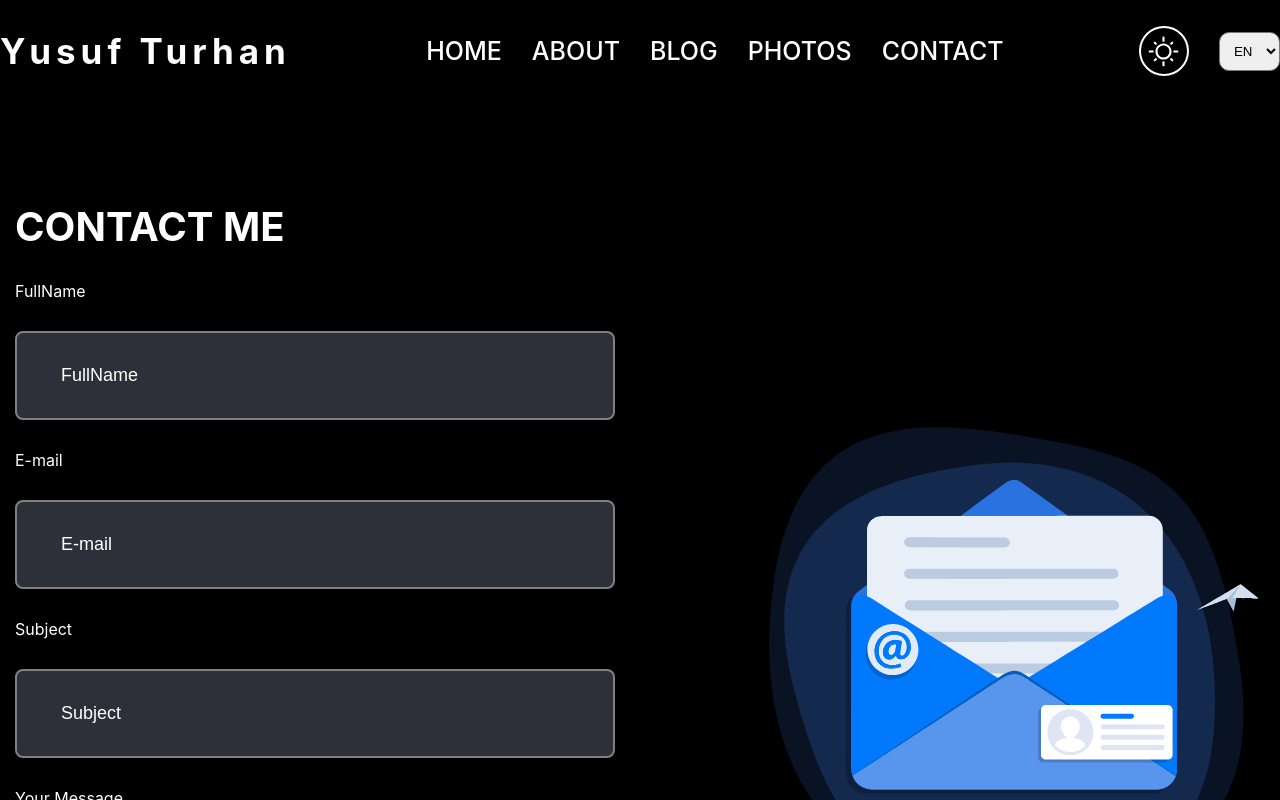
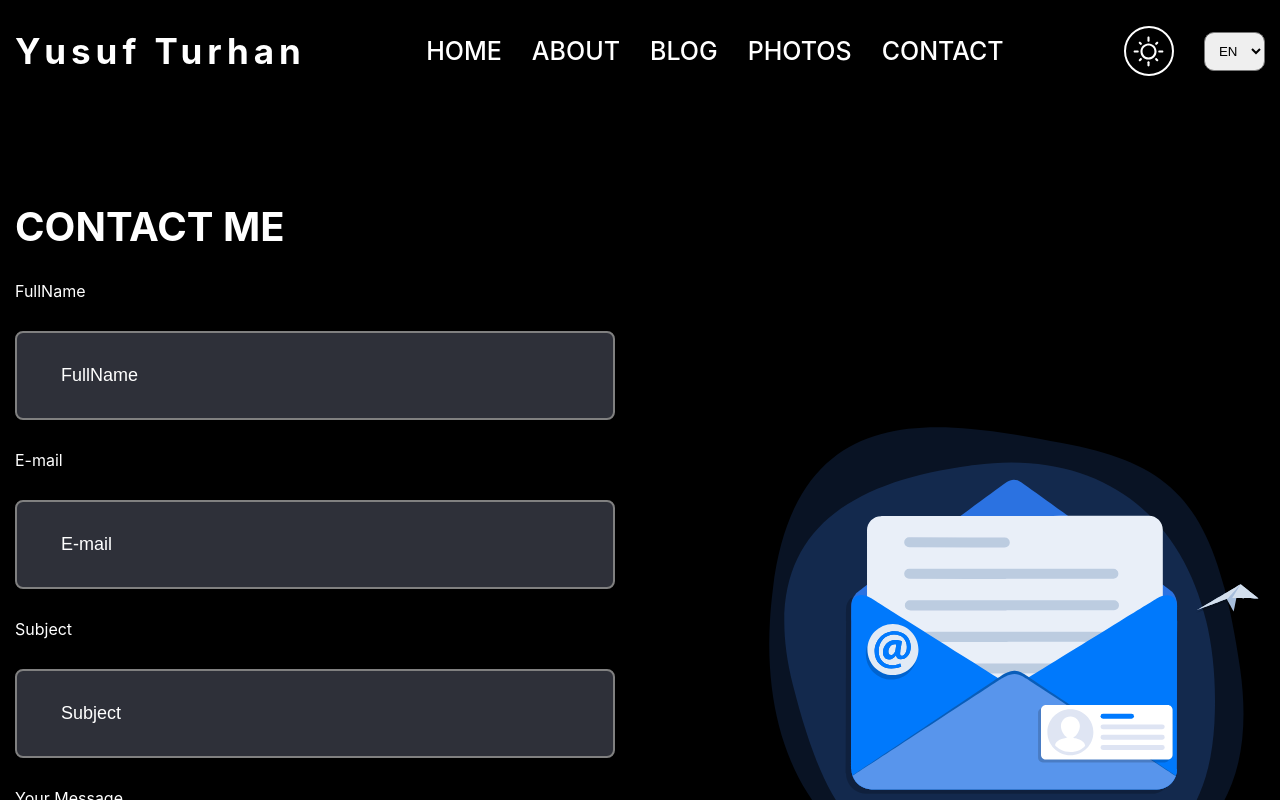
Before and after one commit to YusufTurhan17/blog, a React (Create React App) app: page /contact in a window 1280 px wide. Shown: the top 800 px of the page. Built offline with nearby package versions, Linux system fonts and the light colour scheme.

Commit message:
header position

```diff
--- a/src/components/Header.js
+++ b/src/components/Header.js
@@ -18,6 +18,10 @@ const StyledHeader = styled(Container)`
   align-items: center;
   position: relative;
   padding: 26px 0;
+  margin-left: auto;
+  margin-right: auto;
+  padding-left: 15px;
+  padding-right: 15px;
 `;
 
 const StyledDiv = styled.div`
```
